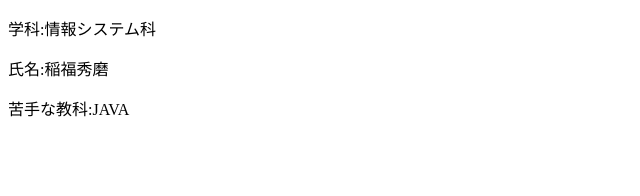
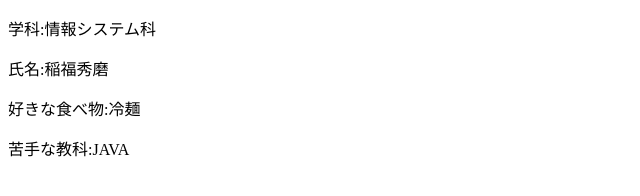
Before and after one commit to kamideteshuuto/branch-test, a plain HTML site: page profile_Shuma.html in a window 1280 px wide. Shown: the whole page, without its empty margins (0-640 px from the left). Drawn offline with Linux system fonts and the light colour scheme.

Commit message:
好きな食べ物を追加しました。

```diff
--- a/profile_Shuma.html
+++ b/profile_Shuma.html
@@ -7,6 +7,7 @@
 		<body>
 			<p>学科:情報システム科</p>
 			<p>氏名:稲福秀磨</p>
+			<p>好きな食べ物:冷麺</p>
 			<p>苦手な教科:JAVA</p>
 		</body>
 		</html>
```
